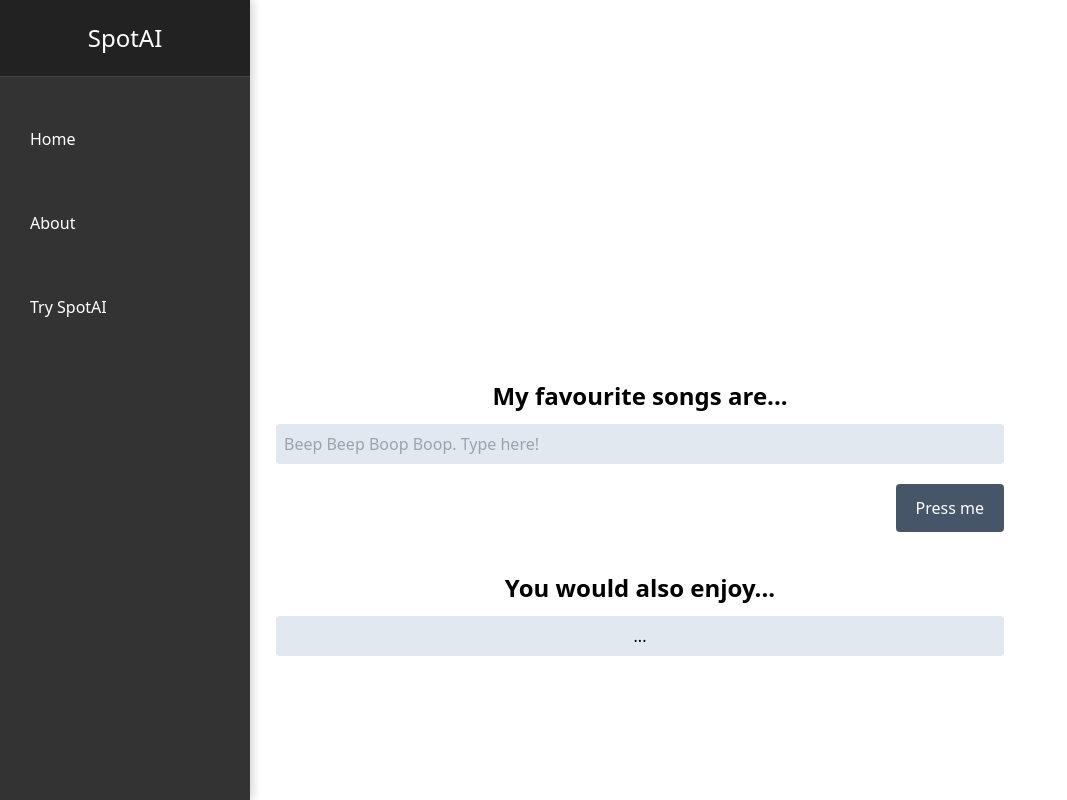
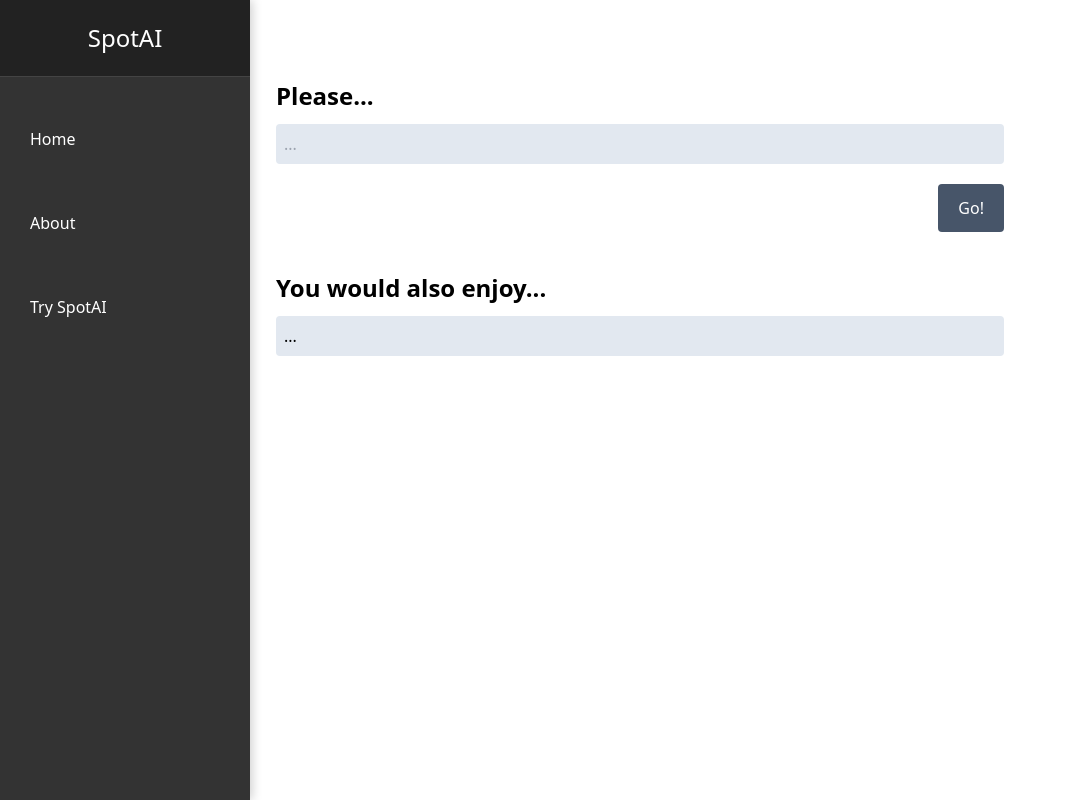
Before and after one commit to dhand33p/AImusicQA, a React (Vite) app in the folder frontend-new/app/: page /chatbot in a window 1280 px wide. Shown: the whole page, without its empty margins (0-1067 px from the left). Built offline with nearby package versions, Linux system fonts and the light colour scheme.

Commit message:
added syntax to the chatbot page

```diff
--- a/frontend-new/app/src/pages/chatbot.jsx
+++ b/frontend-new/app/src/pages/chatbot.jsx
@@ -1,23 +1,42 @@
 import { useState } from "react";
+const getSummary = (prompt) => {
+    const url = 'DJANGOURL';
+    const options = {
+        method: 'POST',
+        headers: {
+            'Content-Type': 'application/json'
+        },
+        body: JSON.stringify(
+            {
+                text: prompt
+            }
+        )
+    };
+    return fetch(url, options).then(res => res.json());
+}
 function Chatbot() {
     const [prompt, setPrompt] = useState('');
     const [result, setResult] = useState('...');
 
     const onSubmit = () => {
-        setResult('We recommend ' + prompt);
+        getSummary(prompt).then(result => {
+            setResult(result);
+        }).catch(error => {
+            setResult(error.message);
+        });
     };
 
     return (
-        <div className="container mx-auto text-section max-w-3xl mt-20 px-5">
+        <div className="container mx-auto max-w-3xl mt-20 px-5">
             <form onSubmit={e => e.preventDefault()} className="mb-10">
                 <label htmlFor="prompt" className="block text-2xl font-bold mb-3">
-                    My favourite songs are...
+                Please...
                 </label>
                 <input
                     type="text"
                     name="prompt"
                     id="prompt"
-                    placeholder="Beep Beep Boop Boop. Type here!"
+                    placeholder="..."
                     value={prompt}
                     className="w-full mb-5 rounded bg-slate-200 p-2"
                     onChange={e => setPrompt(e.target.value)}
@@ -26,7 +45,7 @@
                     className="px-5 py-3 rounded bg-slate-600 text-white block ml-auto"
                     onClick={onSubmit}
                 >
-                    Press me
+                    Go!
                 </button>
             </form>
             <h1 className="text-2xl mb-3 font-bold">
```
